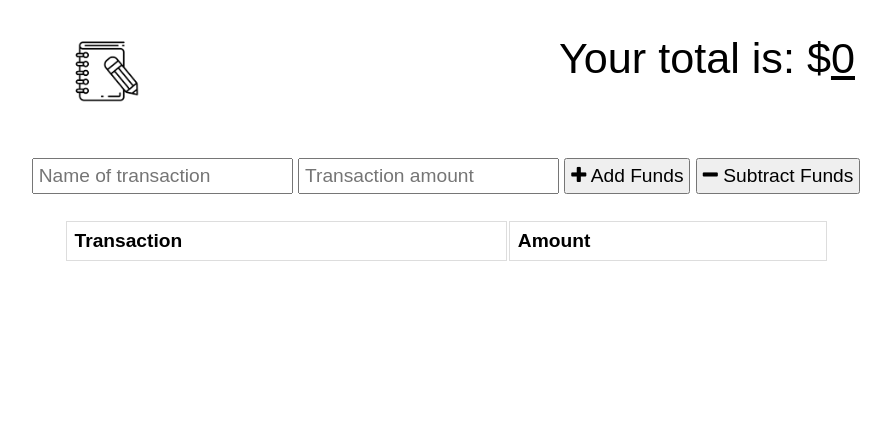
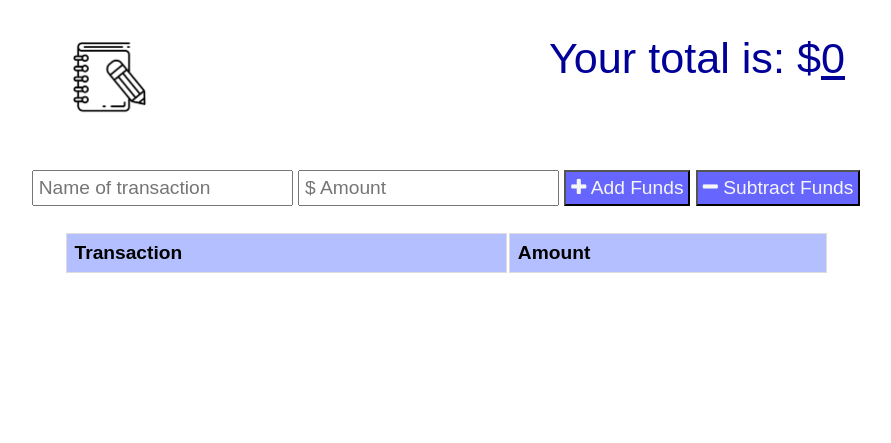
Before and after one commit to gregriss/budget-tracker-pwa, a website: page public/index.html in a window 1280 px wide. Shown: the whole page, without its empty margins (194-1085 px from the left). Drawn offline with nearby package versions, Linux system fonts and the light colour scheme; no server answers.

Commit message:
add color to buttons, transaction table, and total elements

```diff
--- a/public/index.html
+++ b/public/index.html
@@ -24,7 +24,7 @@
     </header>
     <div class="form">
       <input type="text" id="t-name" placeholder="Name of transaction" />
-      <input type="number" min="0" id="t-amount" placeholder="Transaction amount" />
+      <input type="number" min="0" id="t-amount" placeholder="$ Amount" />
       <button id="add-btn"><i class="fa fa-plus buttons"></i> Add Funds</button>
       <button id="sub-btn"><i class="fa fa-minus"></i> Subtract Funds</button>
       <p class="error"></p>
--- a/public/styles.css
+++ b/public/styles.css
@@ -15,6 +15,11 @@ button, input {
   padding: 5px;
 }
 
+button {
+  background-color: hsl(240, 100%, 70%);
+  color: #f5f5f5;
+}
+
 table {
   width: 100%;
 }
@@ -25,8 +30,12 @@ td, th {
   padding: 8px;
 }
 
+th {
+  background-color: hsl(230, 100%, 85%);
+}
+
 tr:nth-child(even) {
-  background-color: #dddddd;
+  background-color: hsl(210, 90%, 85%);
 }
 
 .error {
@@ -44,7 +53,8 @@ tr:nth-child(even) {
 .total {
   font-size: 150%;
   text-align: right;
-  /* text-decoration: underline; */
+  margin-right: 5px;
+  color: hsl(240, 100%, 30%);
   padding: 0.5rem;
   grid-template-areas: 1 / 2 / 2 / 6;
 }
@@ -61,11 +71,12 @@ tr:nth-child(even) {
   width: 90%;
   margin: 0 auto;
 }
-
+/* #icon-fig {
+  border: 1px solid black;
+} */
 #icon-img {
-  height: 72px;
+  height: 84px;
   margin: 0;
-  text-align: right;
   grid-template-areas: 1 / 1 / 2 / 2;
 }
 
```
